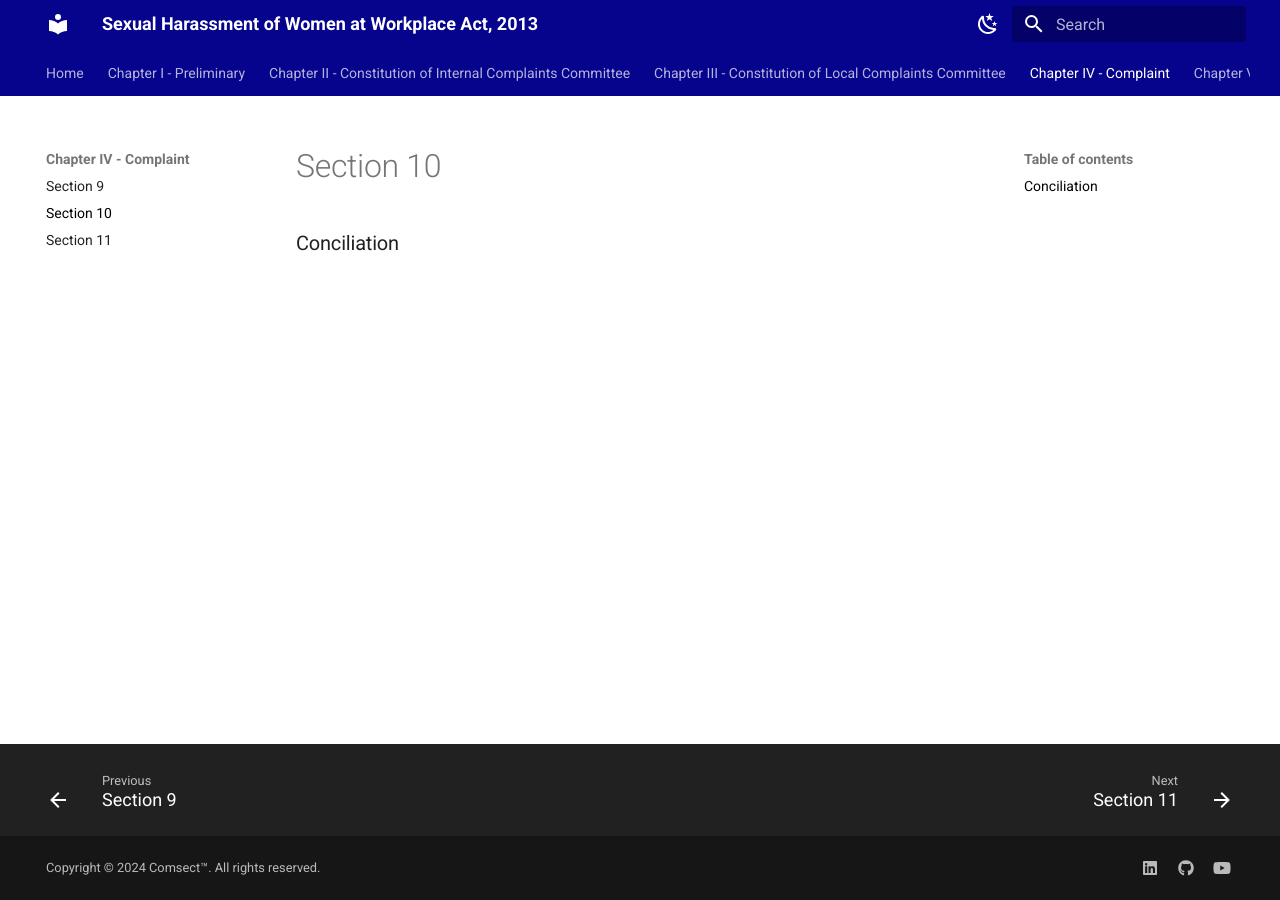
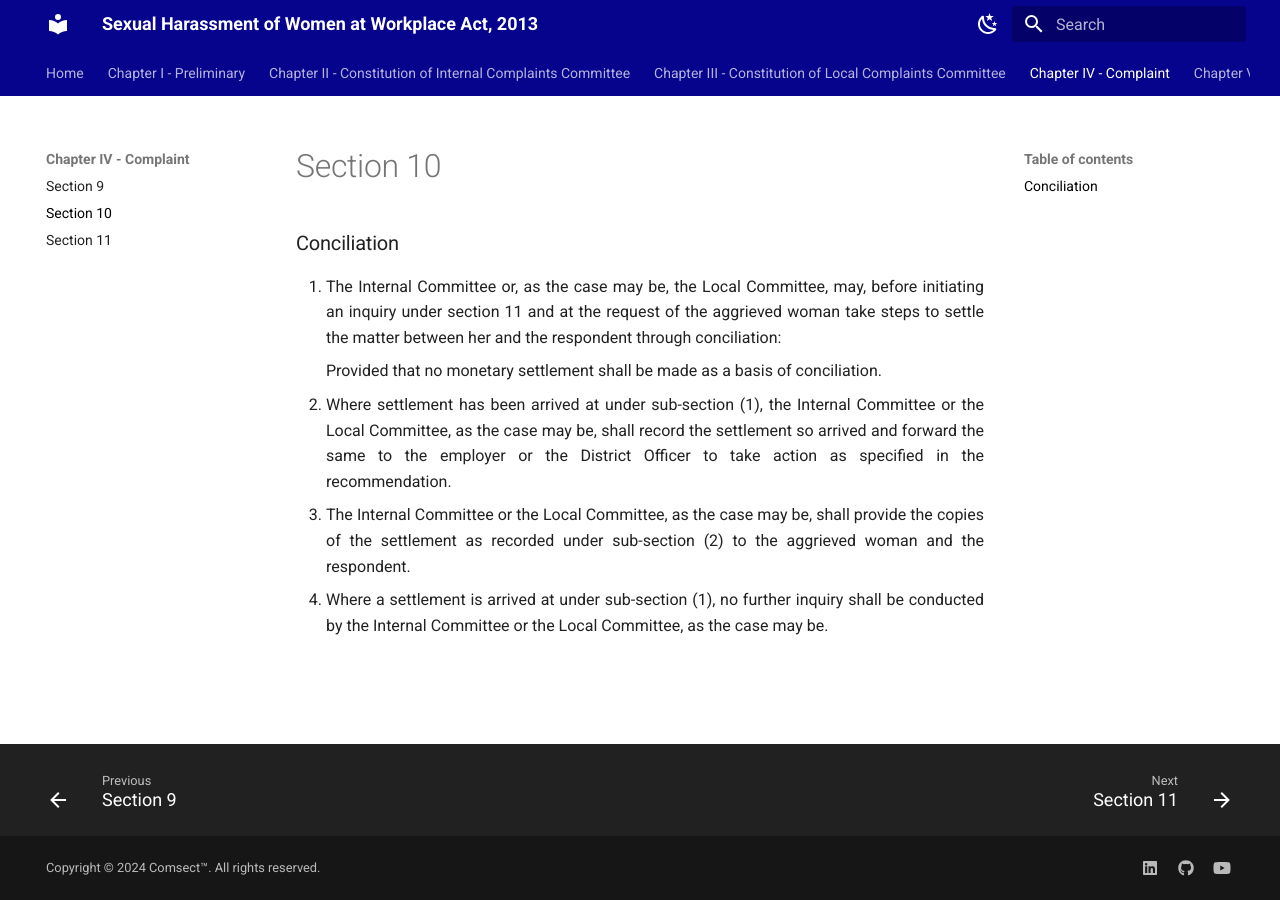
Before and after one commit to comsect/posh-act, an MkDocs documentation site: the page built from docs/en/10.md, in a window 1280 px wide. Built offline with MkDocs 1.6.1 and Material for MkDocs 9.7.7, drawn with Linux system fonts in a browser that asks for light colours.

Commit message:
add section ten

```diff
--- a/docs/en/10.md
+++ b/docs/en/10.md
@@ -3,3 +3,10 @@ description: Conciliation
 ---
 
 ### Conciliation
+
+1. <div style="text-align: justify"> The Internal Committee or, as the case may be, the Local Committee, may, before initiating an inquiry under section 11 and at the request of the aggrieved woman take steps to settle the matter between her and the respondent through conciliation:
+</p>
+Provided that no monetary settlement shall be made as a basis of conciliation.
+2. <div style="text-align: justify"> Where settlement has been arrived at under sub-section (1), the Internal Committee or the Local Committee, as the case may be, shall record the settlement so arrived and forward the same to the employer or the District Officer to take action as specified in the recommendation.
+3. <div style="text-align: justify"> The Internal Committee or the Local Committee, as the case may be, shall provide the copies of the settlement as recorded under sub-section (2) to the aggrieved woman and the respondent.
+4. <div style="text-align: justify"> Where a settlement is arrived at under sub-section (1), no further inquiry shall be conducted by the Internal Committee or the Local Committee, as the case may be.
```
